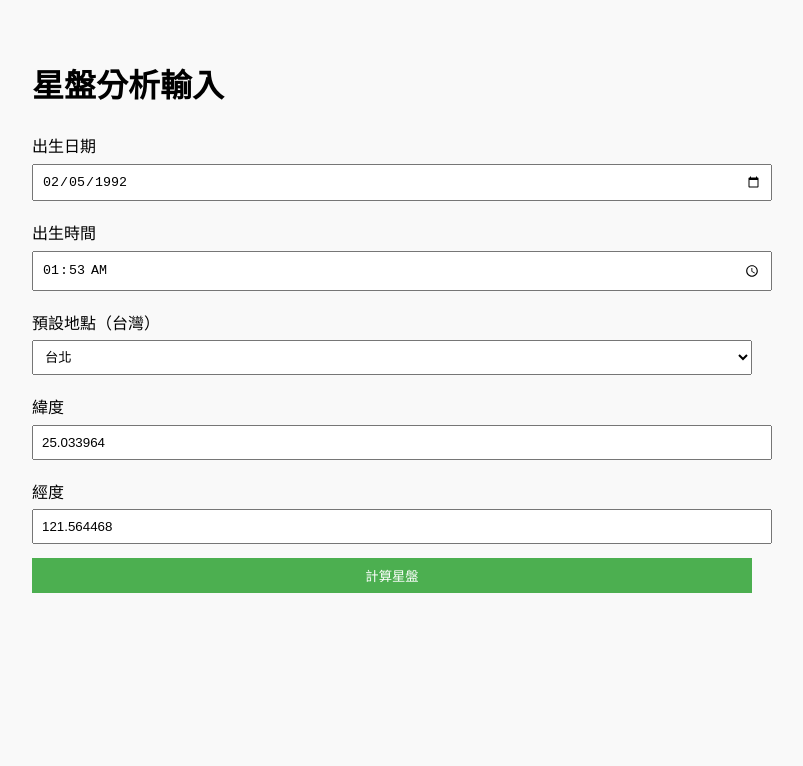
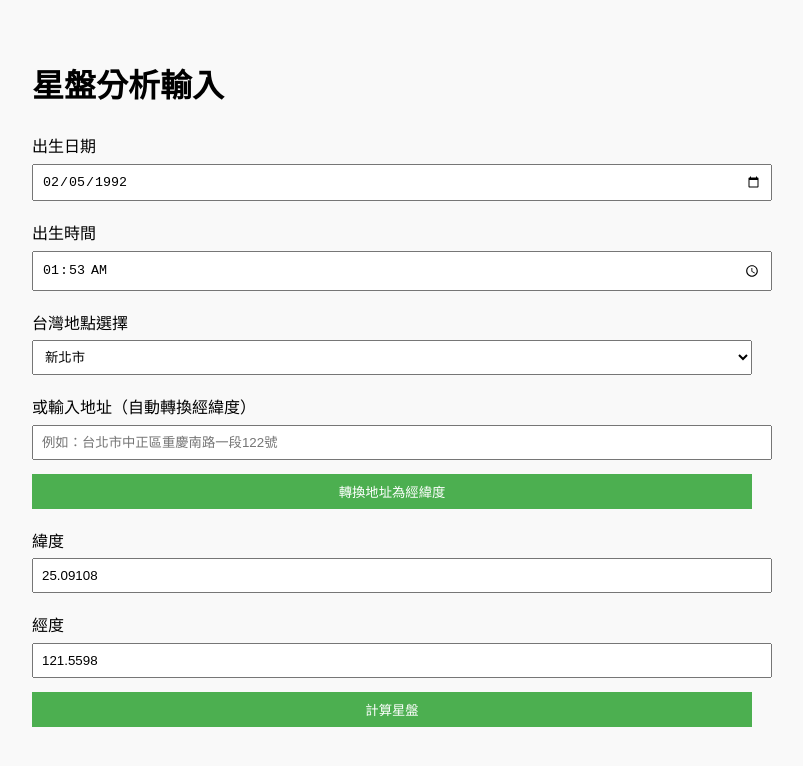
Before and after one commit to Ethan1992Ma/astro-api, a Flask app: page / in a window 1280 px wide. Shown: the top 766 px of the page, without its empty margins (248-1051 px from the left). Run offline with Flask 3, Linux system fonts and the light colour scheme.

Commit message:
fix: add full Taiwan cities and address-to-lat/lon geocoding

```diff
--- a/templates/index.html
+++ b/templates/index.html
@@ -52,19 +52,42 @@
     <label>出生時間</label>
     <input type="time" id="birth_time" value="01:53" required>
 
-    <label>預設地點（台灣）</label>
+    <label>台灣地點選擇</label>
     <select id="locationSelect">
-      <option value="25.033964,121.564468">台北</option>
-      <option value="24.147736,120.673648">台中</option>
-      <option value="22.627278,120.301435">高雄</option>
+      <option value="121.6739,24.91571">新北市</option>
+      <option value="120.666,23.01087">高雄市</option>
+      <option value="120.9417,24.23321">臺中市</option>
+      <option value="121.5598,25.09108">臺北市</option>
+      <option value="121.2168,24.93759">桃園縣</option>
+      <option value="120.2513,23.1417">臺南市</option>
+      <option value="120.4818,23.99297">彰化縣</option>
+      <option value="120.62,22.54951">屏東縣</option>
+      <option value="120.3897,23.75585">雲林縣</option>
+      <option value="120.9417,24.48927">苗栗縣</option>
+      <option value="120.574,23.45889">嘉義縣</option>
+      <option value="121.1252,24.70328">新竹縣</option>
+      <option value="120.9876,23.83876">南投縣</option>
+      <option value="121.7195,24.69295">宜蘭縣</option>
+      <option value="120.9647,24.80395">新竹市</option>
+      <option value="121.7081,25.10898">基隆市</option>
+      <option value="121.3542,23.7569">花蓮縣</option>
+      <option value="120.4473,23.47545">嘉義市</option>
+      <option value="120.9876,22.98461">臺東縣</option>
+      <option value="118.3186,24.43679">金門縣</option>
+      <option value="119.6151,23.56548">澎湖縣</option>
+      <option value="119.5397,26.19737">連江縣</option>
       <option value="23.69781,120.960515">其他（手動輸入）</option>
     </select>
 
+    <label>或輸入地址（自動轉換經緯度）</label>
+    <input type="text" id="address" placeholder="例如：台北市中正區重慶南路一段122號" />
+    <button type="button" onclick="geocodeAddress()">轉換地址為經緯度</button>
+
     <label>緯度</label>
-    <input type="number" step="0.000001" id="latitude" value="25.033964" required>
+    <input type="number" step="0.000001" id="latitude" value="25.09108" required>
 
     <label>經度</label>
-    <input type="number" step="0.000001" id="longitude" value="121.564468" required>
+    <input type="number" step="0.000001" id="longitude" value="121.5598" required>
 
     <button type="submit">計算星盤</button>
   </form>
@@ -74,10 +97,27 @@
   <script>
     const locationSelect = document.getElementById("locationSelect");
     locationSelect.addEventListener("change", function () {
-      const [lat, lon] = this.value.split(',');
+      const [lon, lat] = this.value.split(',');
+      document.getElementById("longitude").value = lon;
       document.getElementById("latitude").value = lat;
-      document.getElementById("longitude").value = lon;
     });
+
+    async function geocodeAddress() {
+      const address = document.getElementById("address").value;
+      if (!address) return alert("請輸入地址");
+      try {
+        const res = await fetch(`https://nominatim.openstreetmap.org/search?format=json&q=${encodeURIComponent(address)}`);
+        const data = await res.json();
+        if (data.length > 0) {
+          document.getElementById("latitude").value = data[0].lat;
+          document.getElementById("longitude").value = data[0].lon;
+        } else {
+          alert("找不到此地址的經緯度，請檢查輸入是否正確。");
+        }
+      } catch (err) {
+        alert("查詢失敗，請稍後再試。");
+      }
+    }
 
     document.getElementById("astroForm").addEventListener("submit", async function (e) {
       e.preventDefault();
```
